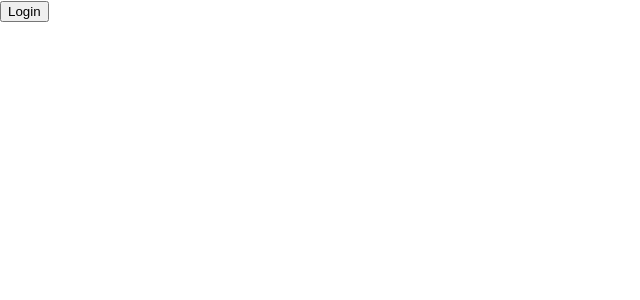
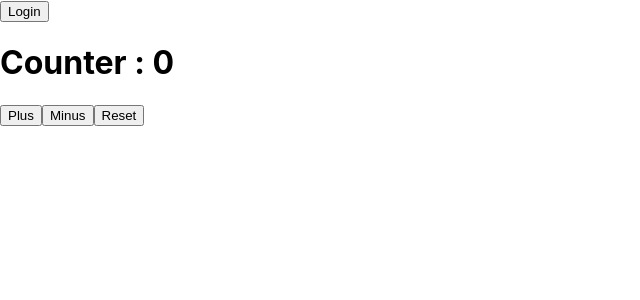
Before and after one commit to rafiul86/redux-context, a React (Create React App) app: page / in a window 1280 px wide. Shown: the top 300 px of the page, without its empty margins (0-640 px from the left). Built offline with nearby package versions, Linux system fonts and the light colour scheme.

Commit message:
redux open

```diff
--- a/src/App.js
+++ b/src/App.js
@@ -4,6 +4,7 @@ function App() {
   return (
     <div className="App">
       <Login></Login>
+      <Counter></Counter>
     </div>
   );
 }
```
